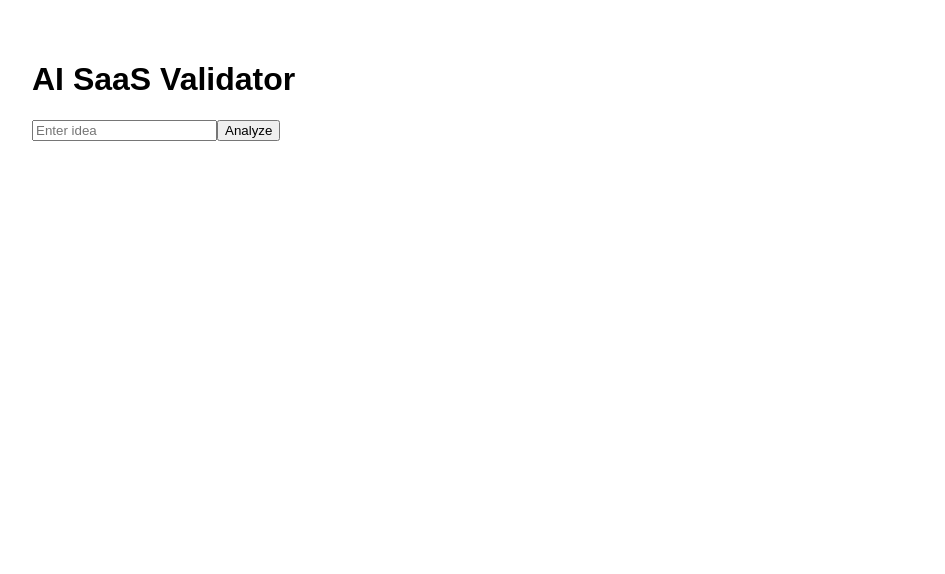
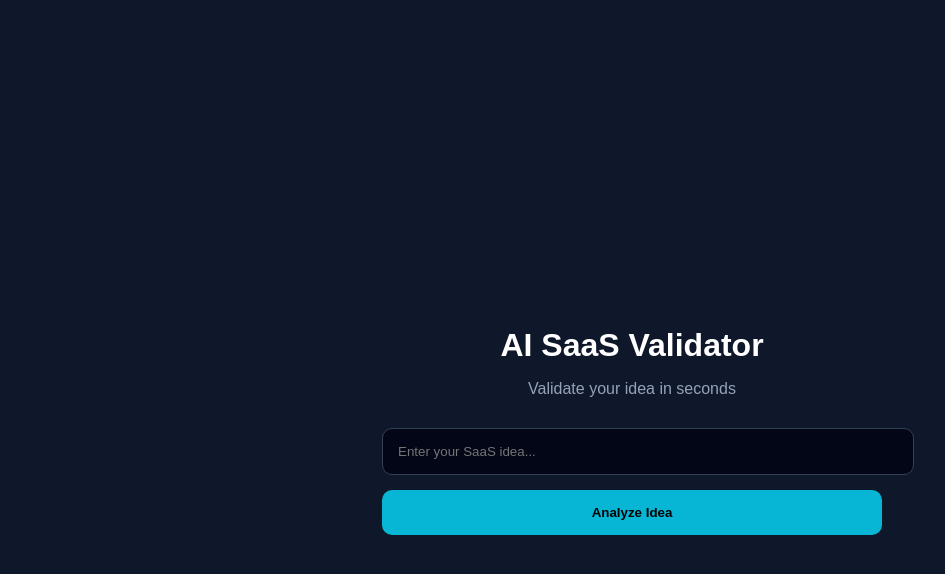
Before and after one commit to TogaraCode/ai-saas-platform, a Next.js app: page / in a window 1280 px wide. Shown: the top 574 px of the page, without its empty margins (8-953 px from the left). Built offline with nearby package versions, Linux system fonts and the light colour scheme.

Commit message:
Implement loading state and enhance UI in Home component
Added loading state for the analyze function and updated UI elements for better user experience.

```diff
--- a/app/page.js
+++ b/app/page.js
@@ -4,31 +4,98 @@ import { useState } from "react"
 export default function Home() {
   const [idea, setIdea] = useState("")
   const [result, setResult] = useState("")
+  const [loading, setLoading] = useState(false)
 
   async function analyze() {
+    setLoading(true)
+
     const res = await fetch("/api/analyze", {
       method: "POST",
       body: JSON.stringify({ idea })
     })
+
     const data = await res.json()
     setResult(data.result)
+    setLoading(false)
   }
 
   return (
-    <div style={{ padding: 40 }}>
-      <h1>AI SaaS Validator</h1>
+    <div style={{
+      minHeight: "100vh",
+      display: "flex",
+      alignItems: "center",
+      justifyContent: "center",
+      background: "#0f172a",
+      color: "white",
+      padding: 20
+    }}>
+      <div style={{
+        width: "100%",
+        maxWidth: 500,
+        textAlign: "center"
+      }}>
 
-      <input
-        value={idea}
-        onChange={(e) => setIdea(e.target.value)}
-        placeholder="Enter idea"
-      />
+        <h1 style={{
+          fontSize: 32,
+          fontWeight: "bold",
+          marginBottom: 10
+        }}>
+          AI SaaS Validator
+        </h1>
 
-      <button onClick={analyze}>
-        Analyze
-      </button>
+        <p style={{
+          color: "#94a3b8",
+          marginBottom: 30
+        }}>
+          Validate your idea in seconds
+        </p>
 
-      <pre>{result}</pre>
+        <input
+          value={idea}
+          onChange={(e) => setIdea(e.target.value)}
+          placeholder="Enter your SaaS idea..."
+          style={{
+            width: "100%",
+            padding: 15,
+            borderRadius: 10,
+            border: "1px solid #334155",
+            marginBottom: 15,
+            background: "#020617",
+            color: "white"
+          }}
+        />
+
+        <button
+          onClick={analyze}
+          style={{
+            width: "100%",
+            padding: 15,
+            borderRadius: 10,
+            border: "none",
+            background: "#06b6d4",
+            color: "black",
+            fontWeight: "bold",
+            cursor: "pointer"
+          }}
+        >
+          {loading ? "Analyzing..." : "Analyze Idea"}
+        </button>
+
+        {result && (
+          <div style={{
+            marginTop: 30,
+            padding: 20,
+            borderRadius: 10,
+            background: "#020617",
+            border: "1px solid #334155",
+            textAlign: "left",
+            whiteSpace: "pre-wrap"
+          }}>
+            {result}
+          </div>
+        )}
+
+      </div>
     </div>
   )
 }
```
